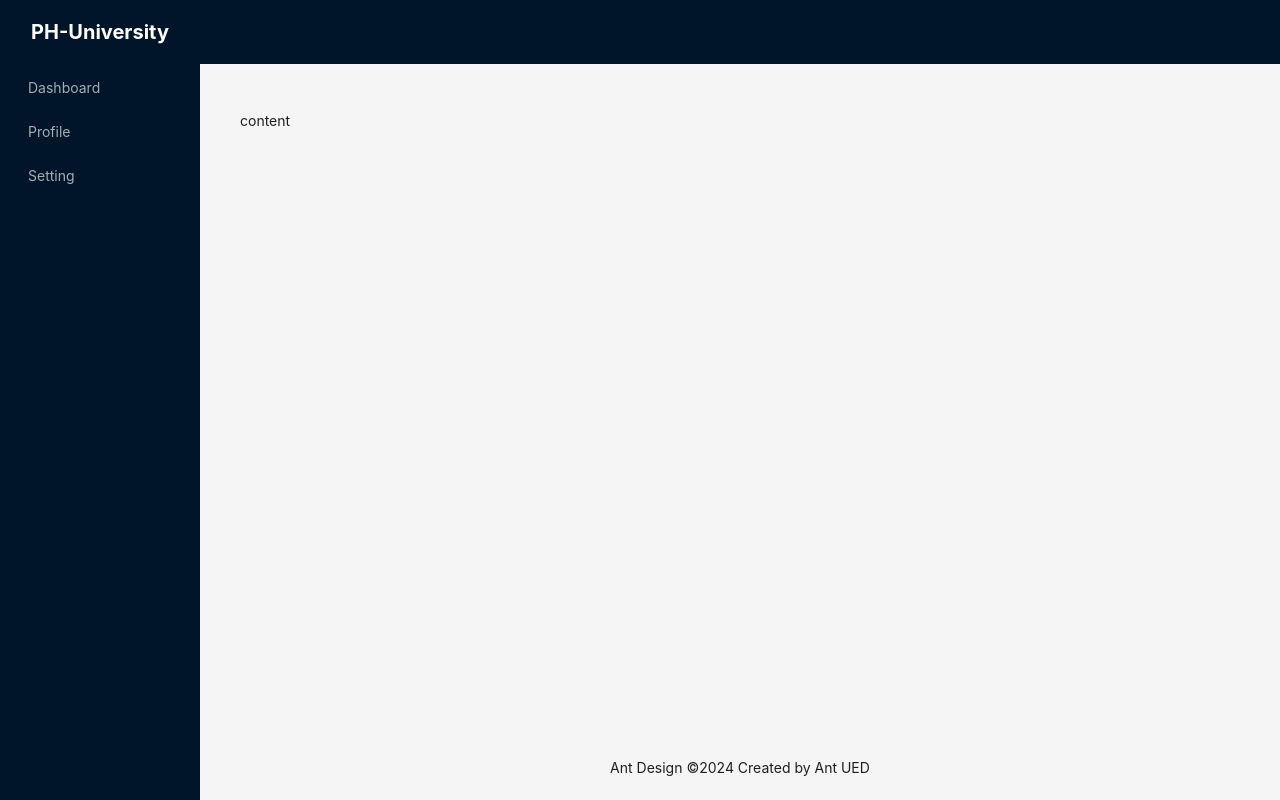
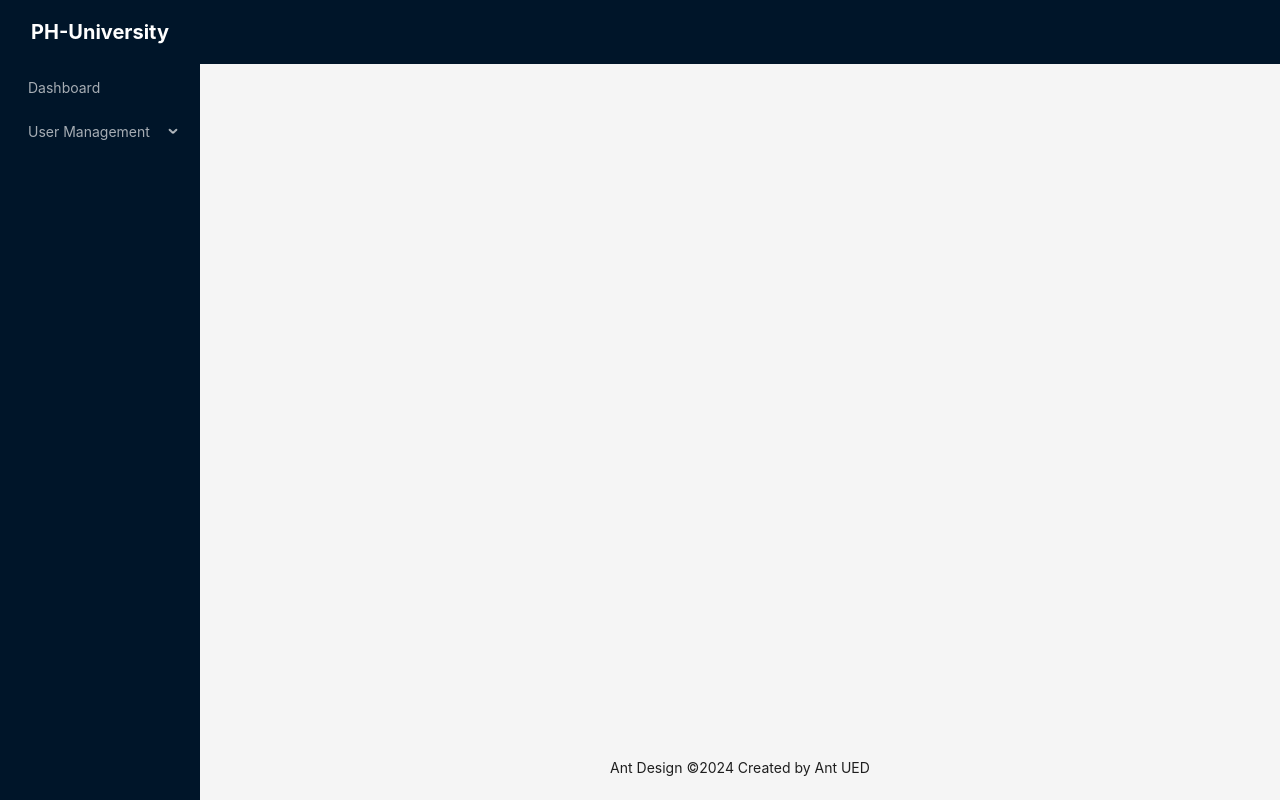
Before and after one commit to saiful674/ph-university-client, a React (Vite) app: page / in a window 1280 px wide. Built offline with nearby package versions, Linux system fonts and the light colour scheme.

Commit message:
admin sidebar and routes dynamically added

```diff
--- a/src/components/layout/MainLayout.tsx
+++ b/src/components/layout/MainLayout.tsx
@@ -1,21 +1,8 @@
-import { Layout, Menu, MenuProps } from "antd";
+import { Layout, Menu } from "antd";
+import { Outlet } from "react-router-dom";
+import { adminSidebar } from "../../routes/admin.routes";
 
 const { Header, Content, Footer, Sider } = Layout;
-
-const items: MenuProps["items"] = [
-  {
-    key: "1",
-    label: "Dashboard",
-  },
-  {
-    key: "2",
-    label: "Profile",
-  },
-  {
-    key: "3",
-    label: "Setting",
-  },
-];
 
 const MainLayout = () => {
   return (
@@ -47,7 +34,7 @@ const MainLayout = () => {
           theme="dark"
           mode="inline"
           defaultSelectedKeys={["4"]}
-          items={items}
+          items={adminSidebar}
         />
       </Sider>
       <Layout>
@@ -59,7 +46,7 @@ const MainLayout = () => {
               minHeight: 360,
             }}
           >
-            content
+            <Outlet />
           </div>
         </Content>
         <Footer style={{ textAlign: "center" }}>
--- /dev/null
+++ b/src/pages/Login.tsx
@@ -0,0 +1,5 @@
+const Login = () => {
+  return <div>Login</div>;
+};
+
+export default Login;
--- /dev/null
+++ b/src/pages/Register.tsx
@@ -0,0 +1,5 @@
+const Register = () => {
+  return <div>Register</div>;
+};
+
+export default Register;
--- /dev/null
+++ b/src/pages/admin/AdminDashboard.tsx
@@ -0,0 +1,5 @@
+const AdminDashboard = () => {
+  return <div>Admin dashboard</div>;
+};
+
+export default AdminDashboard;
--- /dev/null
+++ b/src/pages/admin/CreateFaculty.tsx
@@ -0,0 +1,5 @@
+const CreateFaculty = () => {
+  return <div>create faculty</div>;
+};
+
+export default CreateFaculty;
--- /dev/null
+++ b/src/pages/admin/CreateStudent.tsx
@@ -0,0 +1,5 @@
+const CreateStudent = () => {
+  return <div>Create student</div>;
+};
+
+export default CreateStudent;
--- /dev/null
+++ b/src/routes/admin.routes.tsx
@@ -0,0 +1,80 @@
+import { ReactNode } from "react";
+import { NavLink } from "react-router-dom";
+import AdminDashboard from "../pages/admin/AdminDashboard";
+import CreateFaculty from "../pages/admin/CreateFaculty";
+import CreateStudent from "../pages/admin/CreateStudent";
+
+type TAdminSidebar = {
+  key: string;
+  label: ReactNode;
+  children?: TAdminSidebar[];
+};
+
+type TRoute = {
+  path: string;
+  element: ReactNode;
+};
+export const adminPaths = [
+  {
+    name: "Dashboard",
+    path: "dashboard",
+    element: <AdminDashboard />,
+  },
+  {
+    name: "User Management",
+    children: [
+      {
+        name: "Create Faculty",
+        path: "create-faculty",
+        element: <CreateFaculty />,
+      },
+      {
+        name: "Create Student",
+        path: "create-student",
+        element: <CreateStudent />,
+      },
+    ],
+  },
+];
+
+export const adminSidebar = adminPaths.reduce((acc: TAdminSidebar[], item) => {
+  if (item.name && item.path) {
+    acc.push({
+      key: item.name,
+      label: <NavLink to={`/admin/${item.path}`}>{item.name}</NavLink>,
+    });
+  }
+
+  if (item.children) {
+    acc.push({
+      key: item.name,
+      label: item.name,
+      children: item.children.map((child) => ({
+        key: child.name,
+        label: <NavLink to={`/admin/${child.path}`}>{child.name}</NavLink>,
+      })),
+    });
+  }
+
+  return acc;
+}, []);
+
+export const adminRoutes = adminPaths.reduce((acc: TRoute[], item) => {
+  if (item.path && item.element) {
+    acc.push({
+      path: item.path,
+      element: item.element,
+    });
+  }
+
+  if (item?.children) {
+    item.children.forEach((child) => {
+      acc.push({
+        path: child.path,
+        element: child.element,
+      });
+    });
+  }
+
+  return acc;
+}, []);
```
Also changed, not shown: src/routes/routes.tsx (+16 -0 lines), test.js (added, +49 -0 lines).
